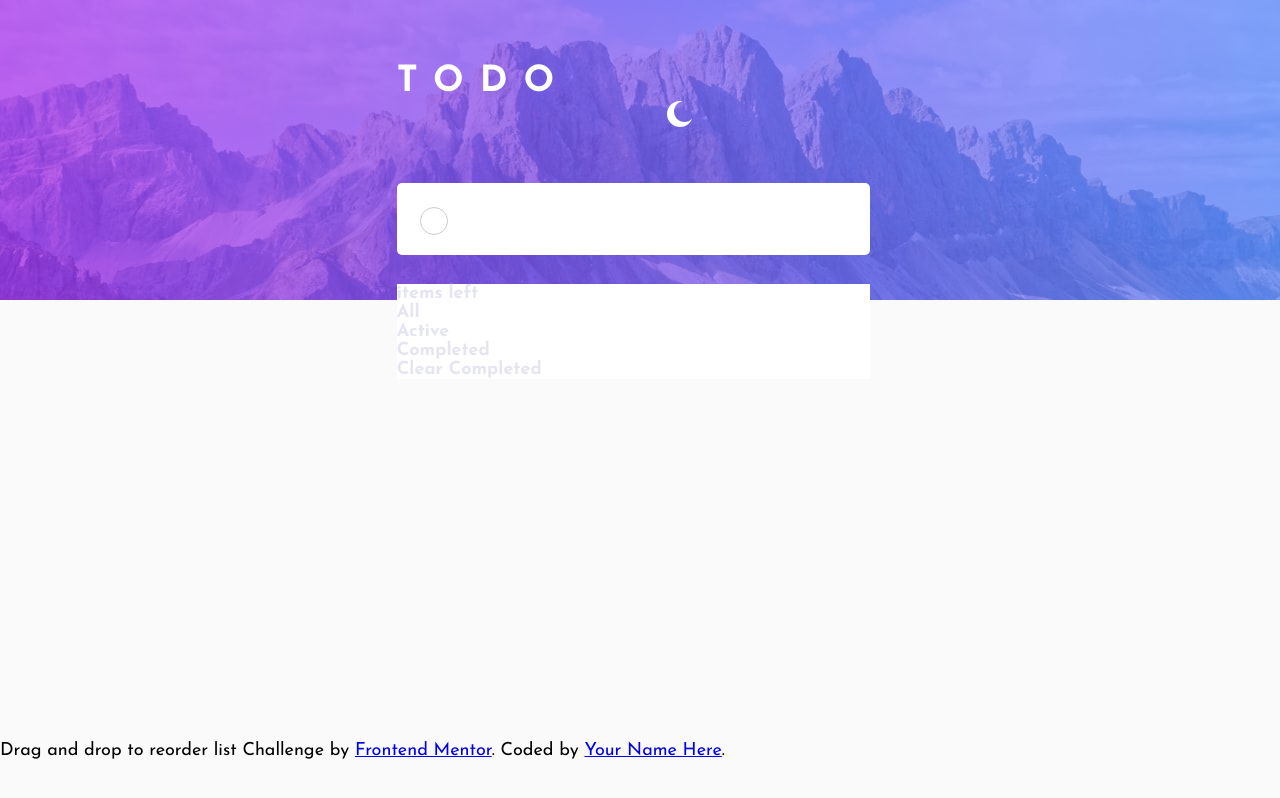
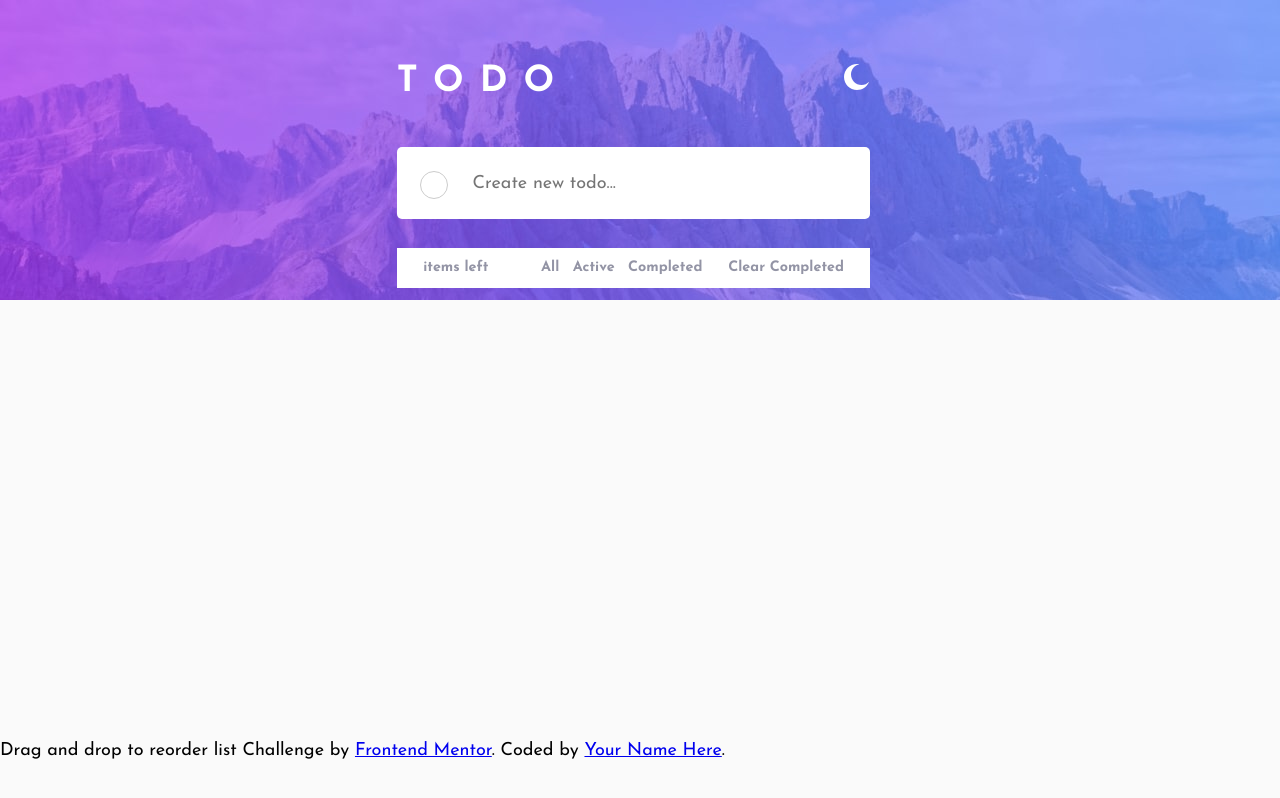
Before and after one commit to Anastasia-Nayita/to.do.app, a plain HTML site: page index.html in a window 1280 px wide. Shown: the top 798 px of the page. Drawn offline with nearby package versions, Linux system fonts and the light colour scheme.

Commit message:
fixed footer, title

```diff
--- a/index.html
+++ b/index.html
@@ -23,10 +23,11 @@
     <img src="./images/bg-desktop-light.jpg" class="bg" alt="bg" />
     <div class="card">
       <div class="title">
-        <h1>TODO <img src="./images/icon-moon.svg" alt="icon-moon" /></h1>
+        <h1>TODO</h1>
+        <img src="./images/icon-moon.svg" alt="icon-moon" />
       </div>
       <div class="new-task">
-        <input class="new-task__txt" type="text" />
+        <input class="new-task__txt" type="text" placeholder="Create new todo..."/>
         <div class="round">
           <input id="checkbox" type="checkbox" />
           <label for="checkbox"> </label>
@@ -38,9 +39,12 @@
           <div id="dynamic-num"></div>
           items left
         </h4>
-        <h4 class='all'>All</h4>
-        <h4>Active</h4>
-        <h4>Completed</h4>
+        <div class="card__footer__states">
+          <h4 class="all">All</h4>
+          <h4>Active</h4>
+          <h4>Completed</h4>
+        </div>
+
         <h4>Clear Completed</h4>
       </div>
     </div>
--- a/style.css
+++ b/style.css
@@ -10,6 +10,7 @@
 body {
   font-family: "Josefin Sans", sans-serif;
   font-size: 18px;
+  font-weight: 400;
   background: hsl(0, 0%, 98%);
 }
 .card {
@@ -22,9 +23,12 @@ body {
   letter-spacing: 1rem;
   width: 100%;
   margin-bottom: 10%;
+  display: flex;
+  flex-direction: row;
+  justify-content: space-between;
 }
 .title img {
-  margin-left: 57%;
+  height: 100%;
 }
 .new-task {
   margin-bottom: 2%;
@@ -35,6 +39,9 @@ body {
   border-radius: 5px;
   border: none;
   padding-left: 16%;
+  font-family: "Josefin Sans", sans-serif;
+  font-size: 18px;
+  color: hsl(236, 9%, 61%);
 }
 
 .tasks-list__i .round,
@@ -81,17 +88,12 @@ body {
 
 .tasks-list__i .round input[type="checkbox"]:checked + label {
   background: linear-gradient(hsl(192, 100%, 67%), hsl(280, 87%, 65%));
-text-decoration: line-through;
-color: hsl(236, 33%, 92%);
+  text-decoration: line-through;
+  color: hsl(236, 33%, 92%);
 }
 
 .tasks-list__i .round input[type="checkbox"]:checked + label:after {
   opacity: 1;
-}
-
-.tasks-list__i .round input[type="checkbox"]:checked + .task-list__txt{
-  /* text-decoration: line-through; */
-  color: red;
 }
 
 .tasks-list__i {
@@ -102,14 +104,26 @@ color: hsl(236, 33%, 92%);
   border: none;
   border-bottom: solid thin hsl(236, 33%, 92%);
 }
-.task-list__txt{
+.task-list__txt {
   padding-top: 20%;
   padding-left: 190%;
 }
 .card__footer {
-  color: hsl(236, 33%, 92%);
+  height: 5vh;
+  color: hsl(236, 9%, 61%);
   background: white;
+  display: flex;
+  font-size: 0.9rem;
   width: 100%;
+  flex-direction: row;
+  flex-wrap: wrap;
+  align-content: center;
+  justify-content: space-around;
+}
+.card__footer__states {
+  display: flex;
+  justify-content: space-around;
+  gap: 10%;
 }
 
 .attribution {
```
